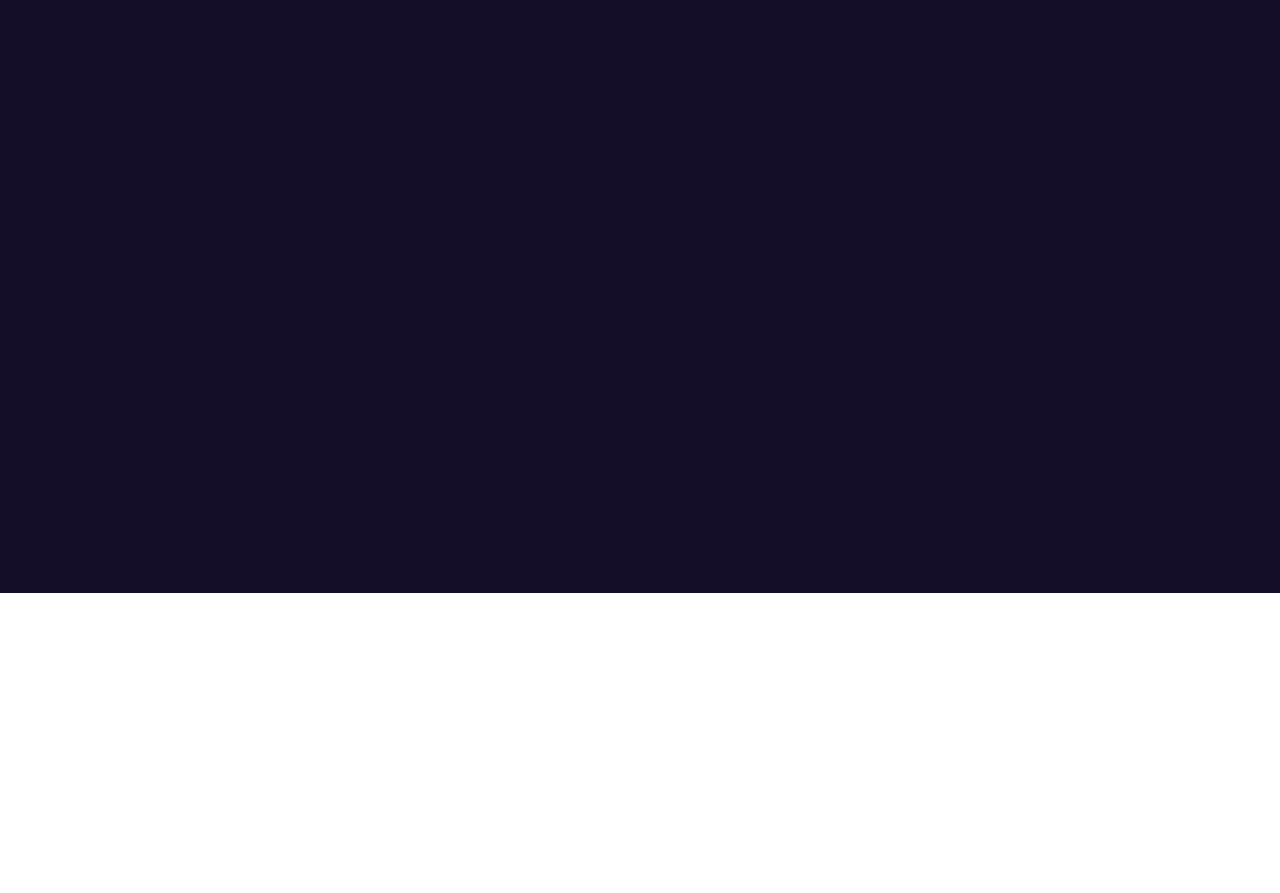
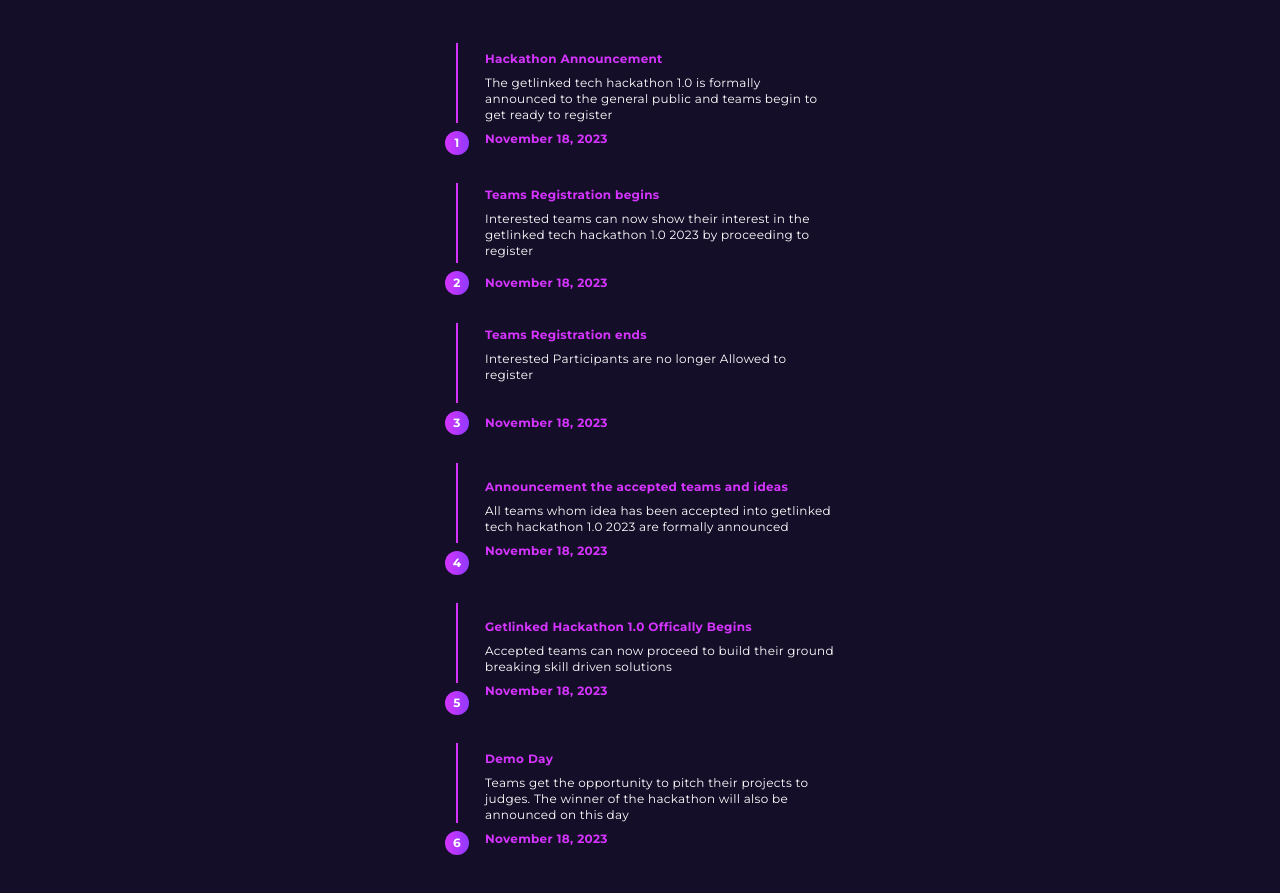
Before and after one commit to AJ1732/getLinkedAI, a React (Vite) app: page / in a window 1280 px wide. Shown: the part 3680-4573 px from the top of the page. Before the commit the page ends 4273 px from the top, so only its background shows below. Built offline with nearby package versions, Linux system fonts and the light colour scheme; a web font is replaced by a local one.

Commit message:
Timeline page in Mobile View Complete

```diff
--- a/index.html
+++ b/index.html
@@ -6,7 +6,7 @@
     <meta name="viewport" content="width=device-width, initial-scale=1.0" />
     <link rel="preconnect" href="https://fonts.googleapis.com">
     <link rel="preconnect" href="https://fonts.gstatic.com" crossorigin>
-    <link href="https://fonts.googleapis.com/css2?family=Unica+One&display=swap" rel="stylesheet">
+    <link href="https://fonts.googleapis.com/css2?family=Montserrat:wght@400;500;600;700&family=Unica+One&display=swap" rel="stylesheet">
     <title>Vite + React</title>
   </head>
   <body>
--- a/src/components/FAQs.jsx
+++ b/src/components/FAQs.jsx
@@ -2,7 +2,7 @@ import React from 'react'
 
 const FAQs = () => {
   return (
-    <div className='h-fit pt-14 pb-10 px-10 text-center flex flex-col justify-start items-center gap-20'>
+    <div className='h-fit pt-14 pb-10 px-10 text-center | flex flex-col justify-start items-center gap-20 border-b'>
       <div className='flex flex-col justify-start items-center gap-10'>
         <div className='flex flex-col justify-start items-center gap-2'>
           <h2 className='w-44 font-clashDisplay font-bold text-xl'>Frequently Ask <span className='text-text-purple'>Question</span></h2>
--- a/src/components/Overview.jsx
+++ b/src/components/Overview.jsx
@@ -2,7 +2,7 @@ import React from 'react'
 
 const Overview = () => {
   return (
-    <div className='bg-bg-two-purple h-fit py-8 px-10 | flex flex-col justify-start items-center'>
+    <div className='bg-bg-two-purple h-fit py-8 px-10 border-b | flex flex-col justify-start items-center'>
       <div id='intro' className='flex flex-col gap-14 justify-start items-center | border-b pb-20 '>
         <div className='relative'>
           <img className='w-64 h-64' src="https://s3-alpha-sig.figma.com/img/a6de/6834/5d68dd387b9cafbc76f7ece53058ac96?Expires=1696204800&Signature=OGUzvSLvVUarj~bJKUTmHggm7M~WvjQR61kFl9635ojAtMUY0V1E1Fb3MMF6k8OKG~RXKdRpxhUnAemUPi7NGCICO7KFxsO3nP6kasCziDL4n7PLxiyYDZasP~jTlf2rMZiau9NwZBJln8UXaNqNVWI2KDJchhA4sVmiXDCJzL8wT2-eZCY9iReTMkOxyLWMb5kl0im2TlmwzLgQdc-Xm1AIKcMnYYyepRtRKnFC0X5i1MKx5umijzDiGk490eQbzFYcfUKCqJjqMur-f526nBEz5~1~vUVbxFn2KwupRuSMdMmV9Yy1b-nDEZJeRLQlCVta-NyIAejuvaXa5HOR~w__&Key-Pair-Id=APKAQ4GOSFWCVNEHN3O4" alt="" />
--- a/src/components/Timeline.jsx
+++ b/src/components/Timeline.jsx
@@ -2,7 +2,123 @@ import React from 'react'
 
 const Timeline = () => {
   return (
-    <div id='timeline' className='h-screen'>Timeline</div>
+    <div id='timeline' className='h-fit text-center py-20 px-10 flex flex-col justify-start items-center gap-14'>
+      <div className='w-72 | flex flex-col justify-start items-center gap-4'>
+        <h2 className='font-clashDisplay font-bold text-xl'>Timeline</h2>
+        <p className='text-sxxl font-medium leading-6'>Here is the breakdown of the time we anticipate using for the upcoming event.</p>
+      </div>
+
+      <div className='flex flex-col gap-7 max-w-smm'>
+        {/* 1 */}
+        <div className='font-mont text-xs tracking-wide flex justify-center items-center gap-4'>
+          <div className='flex flex-col justify-center items-center gap-2 text-center'>
+            <div className='bg-text-purple w-0.5 h-20'></div>
+            <span className='flex justify-center items-center font-bold font-mont | w-6 h-6 p-2 rounded-full | bg-gradient-to-l from-lg-from-purple to-text-purple'>
+              <p>1</p>
+            </span>
+          </div>
+
+          <div className='text-left flex flex-col gap-2'>
+            <div className='flex flex-col gap-2'>
+              <h2 className='font-bold text-text-purple'>Hackathon Announcement</h2>
+              <p>The getlinked tech hackathon 1.0 is formally announced to the general public and teams begin to get ready to register</p>
+            </div>
+            <p className='font-bold text-text-purple'>November 18, 2023</p>
+          </div>
+        </div>
+
+        {/* 2 */}
+        <div className='font-mont text-xs tracking-wide flex justify-center items-center gap-4'>
+          <div className='flex flex-col justify-center items-center gap-2 text-center'>
+            <div className='bg-text-purple w-0.5 h-20'></div>
+            <span className='flex justify-center items-center font-bold font-mont | w-6 h-6 p-2 rounded-full | bg-gradient-to-l from-lg-from-purple to-text-purple'>
+              <p>2</p>
+            </span>
+          </div>
+
+          <div className='text-left flex flex-col gap-4'>
+            <div className='flex flex-col gap-2'>
+              <h2 className='font-bold text-text-purple'>Teams Registration begins</h2>
+              <p>Interested teams can now show their interest in the getlinked tech hackathon 1.0 2023 by proceeding to register</p>
+            </div>
+            <p className='font-bold text-text-purple'>November 18, 2023</p>
+          </div>
+        </div>
+
+        {/* 3 */}
+        <div className='font-mont text-xs tracking-wide flex justify-center items-center gap-4'>
+          <div className='flex flex-col justify-center items-center gap-2 text-center'>
+            <div className='bg-text-purple w-0.5 h-20'></div>
+            <span className='flex justify-center items-center font-bold font-mont | w-6 h-6 p-2 rounded-full | bg-gradient-to-l from-lg-from-purple to-text-purple'>
+              <p>3</p>
+            </span>
+          </div>
+
+          <div className='text-left flex flex-col gap-8'>
+            <div className='flex flex-col gap-2'>
+              <h2 className='font-bold text-text-purple'>Teams Registration ends</h2>
+              <p>Interested Participants are no longer Allowed to register</p>
+            </div>
+            <p className='font-bold text-text-purple'>November 18, 2023</p>
+          </div>
+        </div>
+
+        {/* 4 */}
+        <div className='font-mont text-xs tracking-wide flex justify-center items-center gap-4'>
+          <div className='flex flex-col justify-center items-center gap-2 text-center'>
+            <div className='bg-text-purple w-0.5 h-20'></div>
+            <span className='flex justify-center items-center font-bold font-mont | w-6 h-6 p-2 rounded-full | bg-gradient-to-l from-lg-from-purple to-text-purple'>
+              <p>4</p>
+            </span>
+          </div>
+
+          <div className='text-left flex flex-col gap-2'>
+            <div className='flex flex-col gap-2'>
+              <h2 className='font-bold text-text-purple'>Announcement the accepted teams and ideas</h2>
+              <p>All teams whom idea has been accepted into getlinked tech hackathon 1.0 2023 are formally announced</p>
+            </div>
+            <p className='font-bold text-text-purple'>November 18, 2023</p>
+          </div>
+        </div>
+
+        {/* 5 */}
+        <div className='font-mont text-xs tracking-wide flex justify-center items-center gap-4'>
+          <div className='flex flex-col justify-center items-center gap-2 text-center'>
+            <div className='bg-text-purple w-0.5 h-20'></div>
+            <span className='flex justify-center items-center font-bold font-mont | w-6 h-6 p-2 rounded-full | bg-gradient-to-l from-lg-from-purple to-text-purple'>
+              <p>5</p>
+            </span>
+          </div>
+
+          <div className='text-left h-full flex flex-col justify-between gap-2'>
+            <div className='flex flex-col gap-2'>
+              <h2 className='font-bold text-text-purple'>Getlinked Hackathon 1.0 Offically Begins</h2>
+              <p>Accepted teams can now proceed to build their ground breaking skill driven solutions</p>
+            </div>
+            <p className='font-bold text-text-purple'>November 18, 2023</p>
+          </div>
+        </div>
+
+        {/* 6 */}
+        <div className='font-mont text-xs tracking-wide flex justify-center items-center gap-4'>
+          <div className='flex flex-col justify-center items-center gap-2 text-center'>
+            <div className='bg-text-purple w-0.5 h-20'></div>
+            <span className='flex justify-center items-center font-bold font-mont | w-6 h-6 p-2 rounded-full | bg-gradient-to-l from-lg-from-purple to-text-purple'>
+              <p>6</p>
+            </span>
+          </div>
+
+          <div className='text-left flex flex-col gap-2'>
+            <div className='flex flex-col gap-2'>
+              <h2 className='font-bold text-text-purple'>Demo Day</h2>
+              <p>Teams get the opportunity to pitch their projects to judges. The winner of the hackathon will also be announced on this day</p>
+            </div>
+            <p className='font-bold text-text-purple'>November 18, 2023</p>
+          </div>
+        </div>
+      </div>
+
+    </div>
   )
 }
 
```
